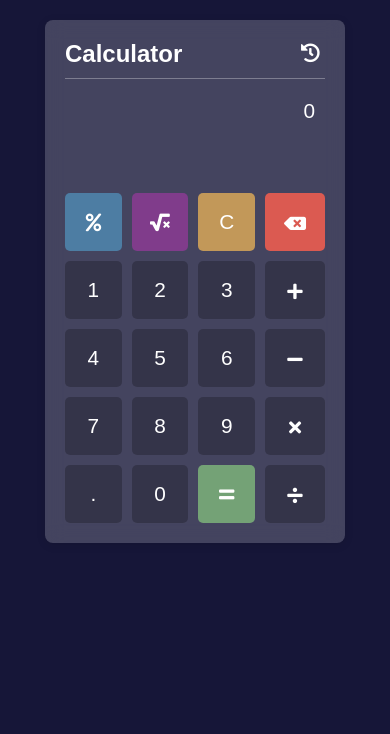
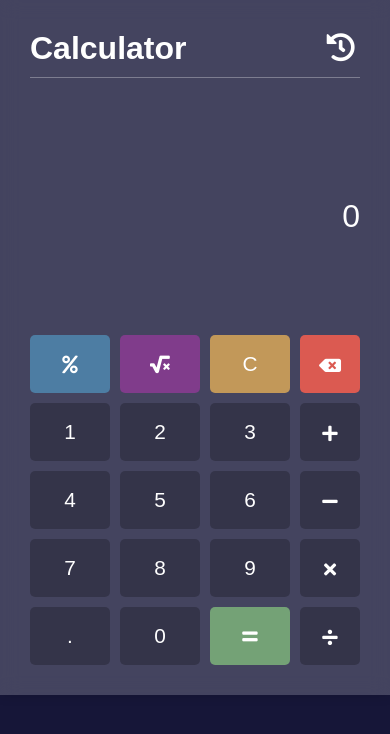
Before and after one commit to aniljasel/calculator, a plain HTML site: page index.html in a window 390 px wide. Drawn offline with nearby package versions, Linux system fonts and the light colour scheme.

Commit message:
Update styles.css

```diff
--- a/styles.css
+++ b/styles.css
@@ -249,3 +249,37 @@ body {
 .numbers button#sqrt:active {
     background-color: #7b1f8c;
 }
+
+@media screen and (max-width: 600px) {
+    body {
+        padding: 0px;
+    }
+    .container {
+        width: 100%;
+        border-radius: 0;
+        padding: 30px;
+    }
+
+    .header h1 {
+        font-size: 2rem;
+    }
+
+    .header button {
+        font-size: 1.8rem;
+    }
+
+    .buttons {
+        margin-top: 40px;
+    }
+
+    .inputs {
+        margin-top: 100px;
+    }
+
+    .inputs input,
+    .inputs .result {
+        padding: 20px 0;
+        font-size: 2rem;
+    }
+
+}
```
